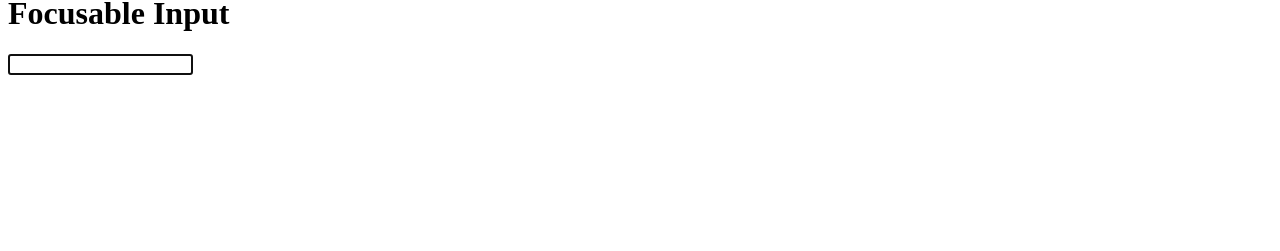
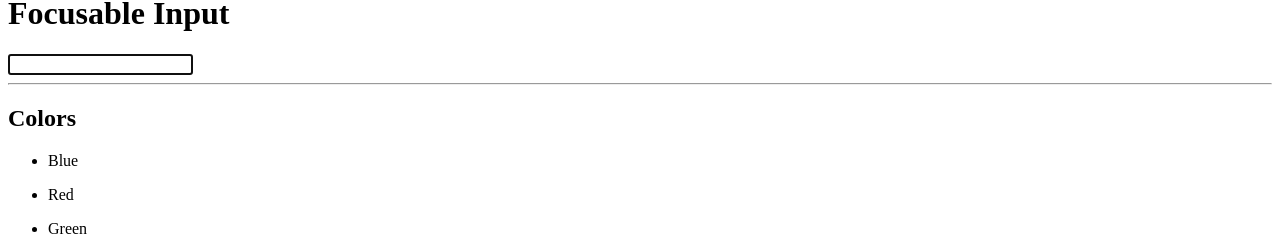
Before and after one commit to DomenicoProvenzano13/Develhope, a React (Vite) app in the folder Esercizi React/Conditional Rendering - 1/: page / in a window 1280 px wide. Shown: the part 1014-1265 px from the top of the page. Before the commit the page ends 1097 px from the top, so only its background shows below. Built offline with nearby package versions, Linux system fonts and the light colour scheme.

Commit message:
esercizio Lists svolto

```diff
--- a/Esercizi React/Conditional Rendering - 1/src/App.jsx
+++ b/Esercizi React/Conditional Rendering - 1/src/App.jsx
@@ -7,6 +7,7 @@
 import { ControlledForm } from "./components/ControlledForm";
 import { UncontrolledForm } from "./components/UncontrolledForm";
 import FocusableInput from "./components/FocusableInput";
+import { Colors } from "./components/Colors";
 
 export default function App() {
   return (
@@ -29,6 +30,14 @@
       <UncontrolledForm />
       <hr />
       <FocusableInput />
+      <hr />
+      <Colors
+        colors={[
+          { id: 1, name: "Blue" },
+          { id: 2, name: "Red" },
+          { id: 3, name: "Green" },
+        ]}
+      />
     </>
   );
 }
--- /dev/null
+++ b/Esercizi React/Conditional Rendering - 1/src/components/Color.jsx
@@ -0,0 +1,7 @@
+export function Color({ color }) {
+  return (
+    <li>
+      <p>{color.name}</p>
+    </li>
+  );
+}
--- /dev/null
+++ b/Esercizi React/Conditional Rendering - 1/src/components/Colors.jsx
@@ -0,0 +1,14 @@
+import { Color } from "./Color";
+
+export function Colors({ colors }) {
+  return (
+    <>
+      <h2>Colors</h2>
+      <ul>
+        {colors.map((color) => (
+          <Color key={color.id} color={color} />
+        ))}
+      </ul>
+    </>
+  );
+}
```
